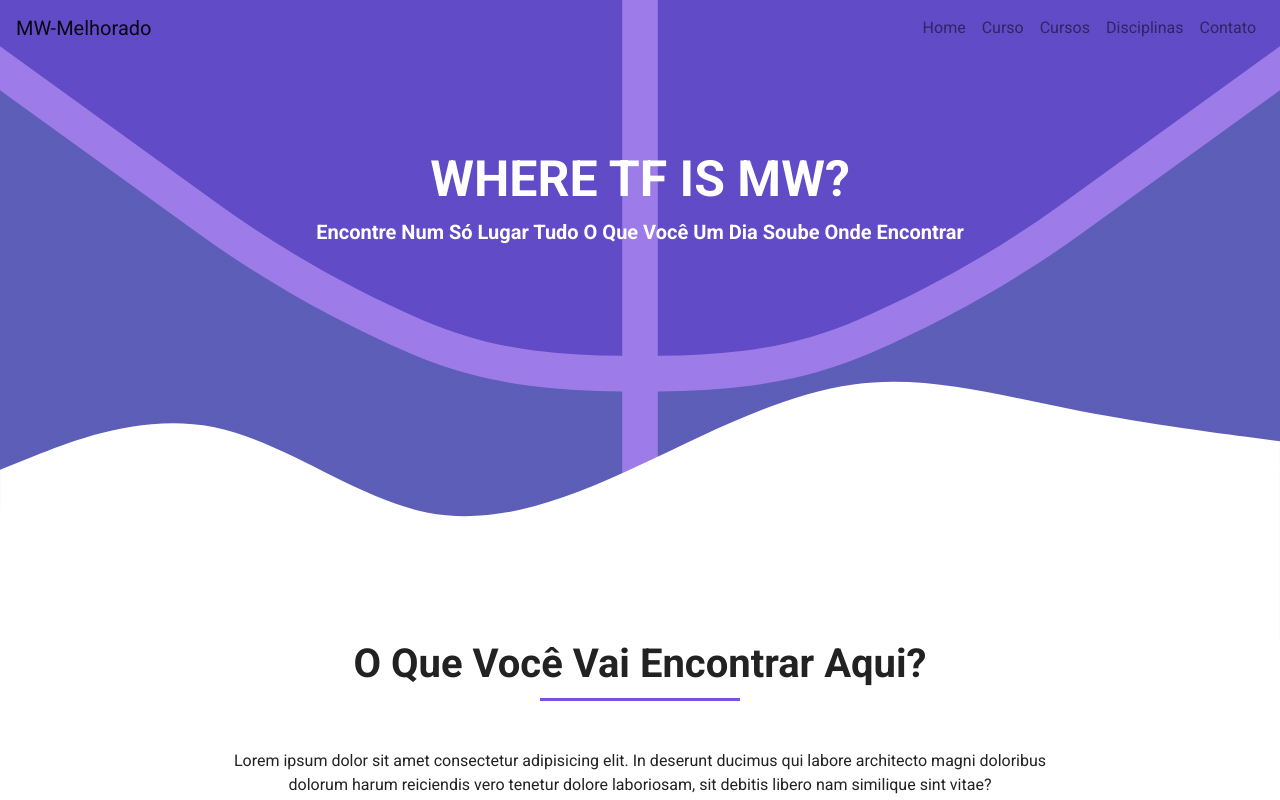
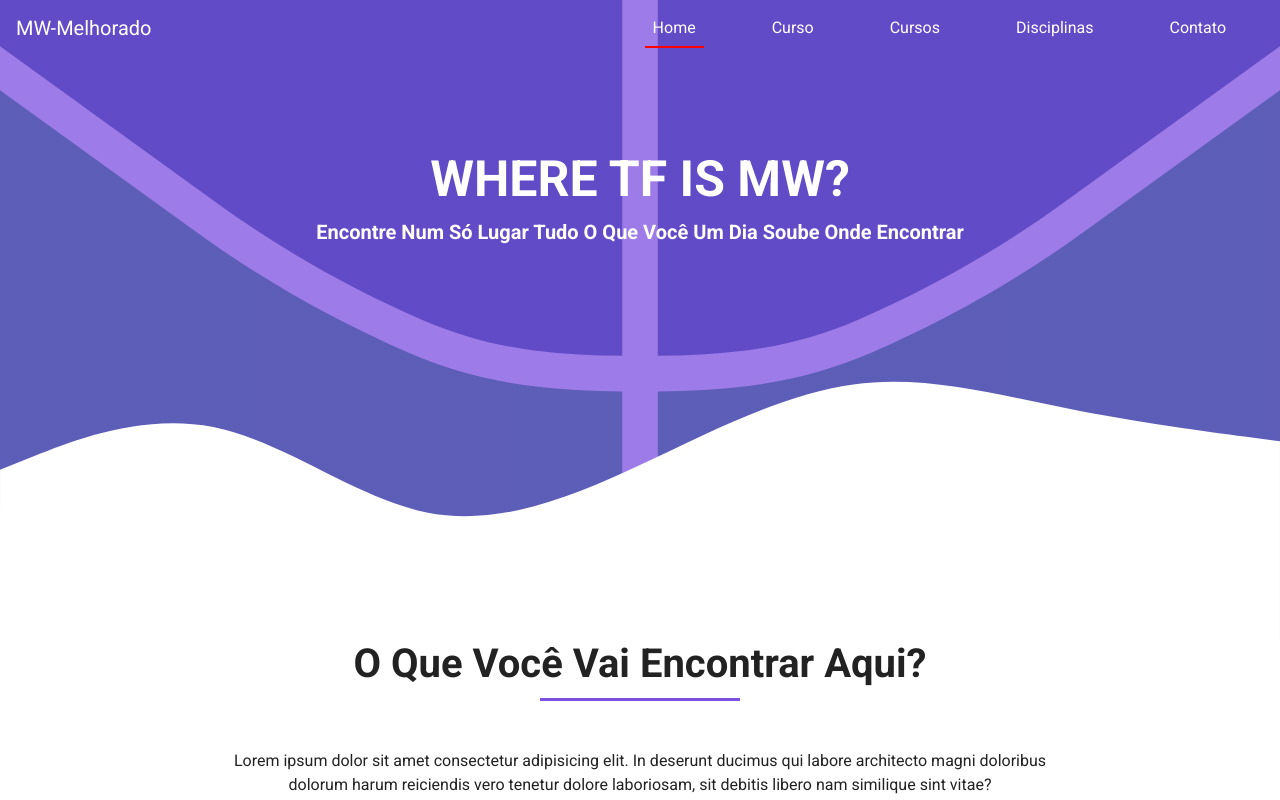
Before and after one commit to SwitchDreams/cadeomw, a React (Create React App) app: page / in a window 1280 px wide. Shown: the top 800 px of the page. Built offline with nearby package versions, Linux system fonts and the light colour scheme.

Commit message:
:lipstick: add animation to menu links

```diff
--- a/src/components/Header/index.tsx
+++ b/src/components/Header/index.tsx
@@ -19,6 +19,7 @@ const Header: React.FC<HeaderBackground> = ({
   transparent,
 }: HeaderBackground) => {
   const [navFixed, setNavFixed] = useState(false);
+  const [selectedLink, setSelectedLink] = useState(0);
 
   useEffect(() => {
     window.addEventListener('scroll', () => {
@@ -34,12 +35,35 @@ const Header: React.FC<HeaderBackground> = ({
     });
   }, []);
 
+  useEffect(() => {
+    const location = window.location.pathname.split('/')[1];
+    switch (location) {
+      case '':
+        setSelectedLink(1);
+        break;
+      case 'courses':
+        setSelectedLink(2);
+        break;
+      case 'list-courses':
+        setSelectedLink(3);
+        break;
+      case 'subjects':
+        setSelectedLink(4);
+        break;
+      case 'contact-us':
+        setSelectedLink(5);
+        break;
+      default:
+        break;
+    }
+  }, []);
+
   const menuItems = [
-    { name: 'Home', link: '/' },
-    { name: 'Curso', link: '/courses/1741' },
-    { name: 'Cursos', link: '/list-courses' },
-    { name: 'Disciplinas', link: '/subjects' },
-    { name: 'Contato', link: '/contact-us' },
+    { id: 1, name: 'Home', link: '/' },
+    { id: 2, name: 'Curso', link: '/courses/1741' },
+    { id: 3, name: 'Cursos', link: '/list-courses' },
+    { id: 4, name: 'Disciplinas', link: '/subjects' },
+    { id: 5, name: 'Contato', link: '/contact-us' },
   ];
 
   return (
@@ -50,12 +74,20 @@ const Header: React.FC<HeaderBackground> = ({
           expand="lg"
           className={navFixed ? 'fixed' : ''}
         >
-          <Navbar.Brand href="#home">MW-Melhorado</Navbar.Brand>
+          <Navbar.Brand href="/" style={{ color: navFixed ? '#222' : '#fff' }}>
+            MW-Melhorado
+          </Navbar.Brand>
           <Navbar.Toggle aria-controls="responsive-navbar-nav" />
           <Navbar.Collapse id="responsive-navbar-nav">
             <Nav className="ml-auto">
               {menuItems.map(menu => (
-                <Nav.Link href={menu.link}>{menu.name}</Nav.Link>
+                <Nav.Link
+                  href={menu.link}
+                  className={selectedLink === menu.id ? 'active' : ''}
+                  style={{ color: navFixed ? '#222' : '#fff' }}
+                >
+                  {menu.name}
+                </Nav.Link>
               ))}
             </Nav>
           </Navbar.Collapse>
--- a/src/components/Header/styles.ts
+++ b/src/components/Header/styles.ts
@@ -12,6 +12,38 @@ export const Container = styled.div<ContainerProps>`
     css`
       background: transparent;
     `}
+
+  a.nav-link {
+    margin: 0 30px !important;
+    position: relative;
+
+    &,
+    &::after,
+    &::before {
+      transition: all 0.3s;
+    }
+
+    &::after {
+      position: absolute;
+      bottom: 0;
+      left: 0;
+      right: 0;
+      margin: auto;
+      width: 0%;
+      content: '.';
+      color: transparent;
+      background: red;
+      height: 2px;
+    }
+
+    &:hover::after {
+      width: 100%;
+    }
+
+    &.active::after {
+      width: 100%;
+    }
+  }
 
   div.scrolled {
     position: fixed !important;
```
